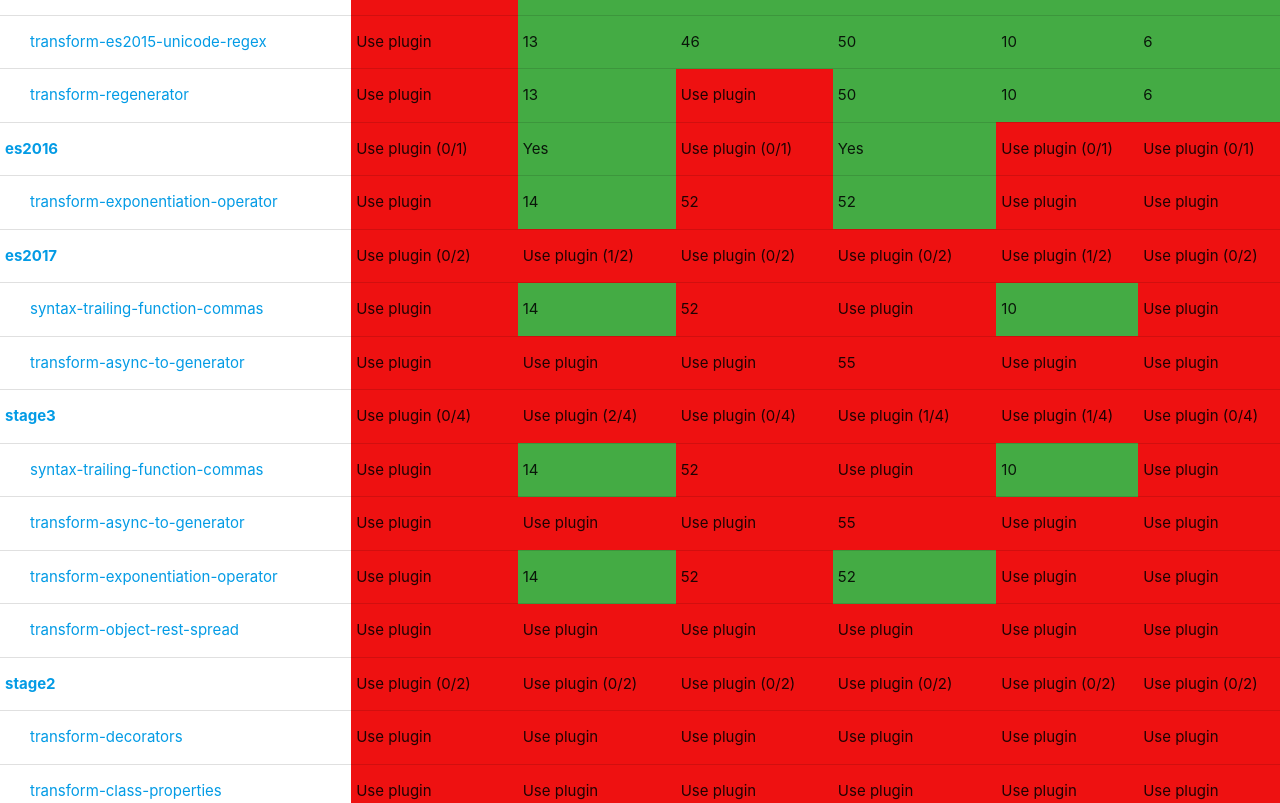
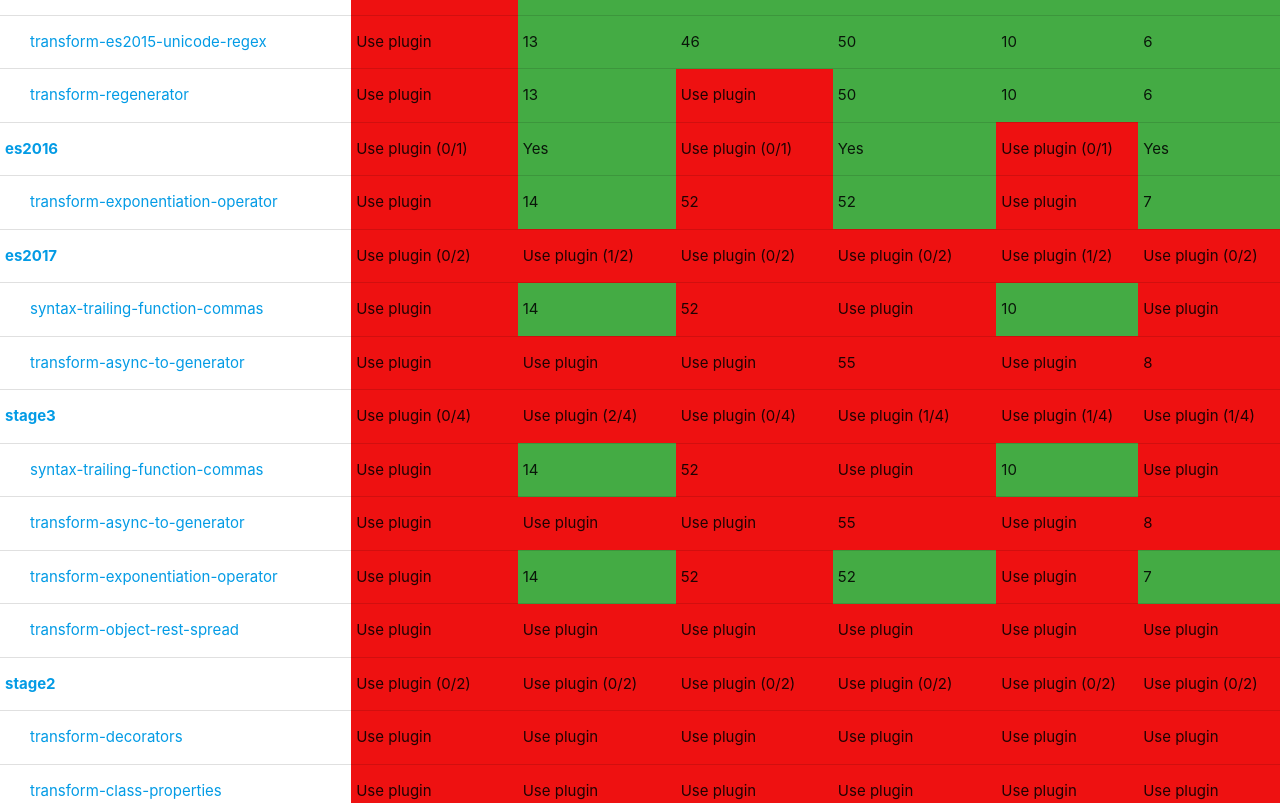
Before and after one commit to mariusGundersen/DoIneedBabel.today, a plain HTML site: page index.html in a window 1280 px wide. Shown: the part 1108-1911 px from the top of the page. Drawn offline with nearby package versions, Linux system fonts and the light colour scheme.

Commit message:
Built it

```diff
--- a/index.html
+++ b/index.html
@@ -16,7 +16,7 @@
       <thead>
         <tr>
           <th></th>
-          <th data-field="ie">Internet Explorer (11)</th><th data-field="edge">Microsoft Edge (14)</th><th data-field="firefox">Mozilla Firefox (49)</th><th data-field="chrome">Google Chrome (53)</th><th data-field="safari">Safari (10)</th><th data-field="node">Node.js (6.8)</th>
+          <th data-field="ie">Internet Explorer (11)</th><th data-field="edge">Microsoft Edge (14)</th><th data-field="firefox">Mozilla Firefox (49)</th><th data-field="chrome">Google Chrome (53)</th><th data-field="safari">Safari (10)</th><th data-field="node">Node.js (7)</th>
         </tr>
       </thead>
 
@@ -116,12 +116,12 @@
 
     <tr class="preset-row">
       <td class="preset-name"><a href="http://babeljs.io/docs/plugins/preset-es2016">es2016</a></td>
-      <td class="">Use plugin (0/1)</td><td class="is-supported">Yes</td><td class="">Use plugin (0/1)</td><td class="is-supported">Yes</td><td class="">Use plugin (0/1)</td><td class="">Use plugin (0/1)</td>
+      <td class="">Use plugin (0/1)</td><td class="is-supported">Yes</td><td class="">Use plugin (0/1)</td><td class="is-supported">Yes</td><td class="">Use plugin (0/1)</td><td class="is-supported">Yes</td>
     </tr>
 
     <tr class="plugin-row">
       <td class="plugin-name"><a href="http://babeljs.io/docs/plugins/transform-exponentiation-operator">transform-exponentiation-operator</a></td>
-      <td class="">Use plugin</td><td class="is-supported">14</td><td class="">52</td><td class="is-supported">52</td><td class="">Use plugin</td><td class="">Use plugin</td>
+      <td class="">Use plugin</td><td class="is-supported">14</td><td class="">52</td><td class="is-supported">52</td><td class="">Use plugin</td><td class="is-supported">7</td>
     </tr>
     </tbody>
     <tbody data-id="es2017">
@@ -137,14 +137,14 @@
     </tr>
     <tr class="plugin-row">
       <td class="plugin-name"><a href="http://babeljs.io/docs/plugins/transform-async-to-generator">transform-async-to-generator</a></td>
-      <td class="">Use plugin</td><td class="">Use plugin</td><td class="">Use plugin</td><td class="">55</td><td class="">Use plugin</td><td class="">Use plugin</td>
+      <td class="">Use plugin</td><td class="">Use plugin</td><td class="">Use plugin</td><td class="">55</td><td class="">Use plugin</td><td class="">8</td>
     </tr>
     </tbody>
     <tbody data-id="stage3">
 
     <tr class="preset-row">
       <td class="preset-name"><a href="http://babeljs.io/docs/plugins/preset-stage3">stage3</a></td>
-      <td class="">Use plugin (0/4)</td><td class="">Use plugin (2/4)</td><td class="">Use plugin (0/4)</td><td class="">Use plugin (1/4)</td><td class="">Use plugin (1/4)</td><td class="">Use plugin (0/4)</td>
+      <td class="">Use plugin (0/4)</td><td class="">Use plugin (2/4)</td><td class="">Use plugin (0/4)</td><td class="">Use plugin (1/4)</td><td class="">Use plugin (1/4)</td><td class="">Use plugin (1/4)</td>
     </tr>
 
     <tr class="plugin-row">
@@ -153,11 +153,11 @@
     </tr>
     <tr class="plugin-row">
       <td class="plugin-name"><a href="http://babeljs.io/docs/plugins/transform-async-to-generator">transform-async-to-generator</a></td>
-      <td class="">Use plugin</td><td class="">Use plugin</td><td class="">Use plugin</td><td class="">55</td><td class="">Use plugin</td><td class="">Use plugin</td>
+      <td class="">Use plugin</td><td class="">Use plugin</td><td class="">Use plugin</td><td class="">55</td><td class="">Use plugin</td><td class="">8</td>
     </tr>
     <tr class="plugin-row">
       <td class="plugin-name"><a href="http://babeljs.io/docs/plugins/transform-exponentiation-operator">transform-exponentiation-operator</a></td>
-      <td class="">Use plugin</td><td class="is-supported">14</td><td class="">52</td><td class="is-supported">52</td><td class="">Use plugin</td><td class="">Use plugin</td>
+      <td class="">Use plugin</td><td class="is-supported">14</td><td class="">52</td><td class="is-supported">52</td><td class="">Use plugin</td><td class="is-supported">7</td>
     </tr>
     <tr class="plugin-row">
       <td class="plugin-name"><a href="http://babeljs.io/docs/plugins/transform-object-rest-spread">transform-object-rest-spread</a></td>
```
